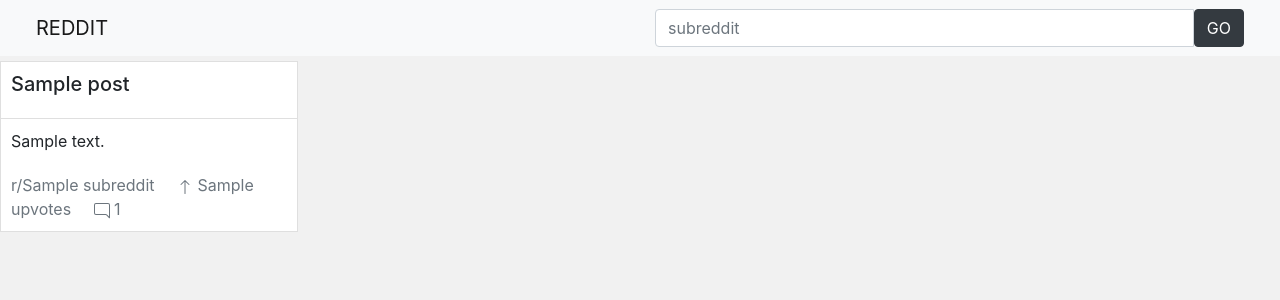
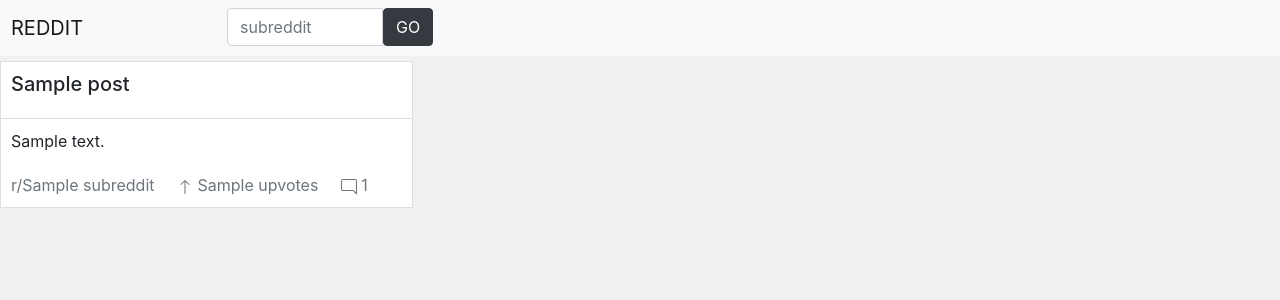
Before and after one commit to euanacampbell/reddit-client, a Flask app: template templates/index.html in a window 1280 px wide. Shown: the top 300 px of the page. Run offline with Flask 2, Linux system fonts and the light colour scheme; the template is opened without the code that fills it: most values are stand-ins (such as "Sample title", 1, 10 or a date in 2020); some libraries are stand-ins or nearby versions.

Commit message:
grid structure change

```diff
--- a/static/css/overwrite.css
+++ b/static/css/overwrite.css
@@ -60,6 +60,11 @@
 
 a.navbar-brand {
     padding-left: 5px;
+}
+
+.navbar-col {
+    padding-left: 5px;
+    padding-right: 5px;
 }
 
 .card-footer {
--- a/templates/index.html
+++ b/templates/index.html
@@ -28,10 +28,11 @@
   <body>
       <!--NAV BAR-->
       <nav class="navbar navbar-expand-lg navbar-light bg-light">
-        <div class="col-sm-6">
+        <div class="row">
+          <div class="col-sm-6 navbar-col">
             <a class="navbar-brand" href="/">REDDIT</a>
           </div>
-        <div class="col-sm-6">
+          <div class="col-sm-6 navbar-col">
             <div class="input-group">
               <input id="subredditSearch" class="form-control me-2" type="search" placeholder="subreddit" aria-label="Search" autocomplete="off" autocorrect="off" autocapitalize="off" spellcheck="false">
               <span class="input-group-btn">
@@ -51,13 +52,14 @@
                 </form>-->
             </div>
           </div>
+        </div>
       </nav>
       <!--END OF NAV BAR-->
 
       <!--CARDS-->
-      <div class="row">
+      <div class="card-columns">
         {% for post in posts: %}
-          <div class="col-sm-6 col-lg-4 col-xl-3">
+          <!--<div class="col-sm-6 col-lg-4 col-xl-3">-->
             <!---<a href="https://google.co.uk" class="custom-card">-->
               <div class="card summary-post">
                 <div class="card-header">
@@ -123,7 +125,7 @@
                 </div>
               </div>
             <!---</a>-->
-          </div>
+          <!--</div>-->
         {% endfor %}
       </div>
   </body>
```
Lines whose indentation alone changed are shown as unchanged.
